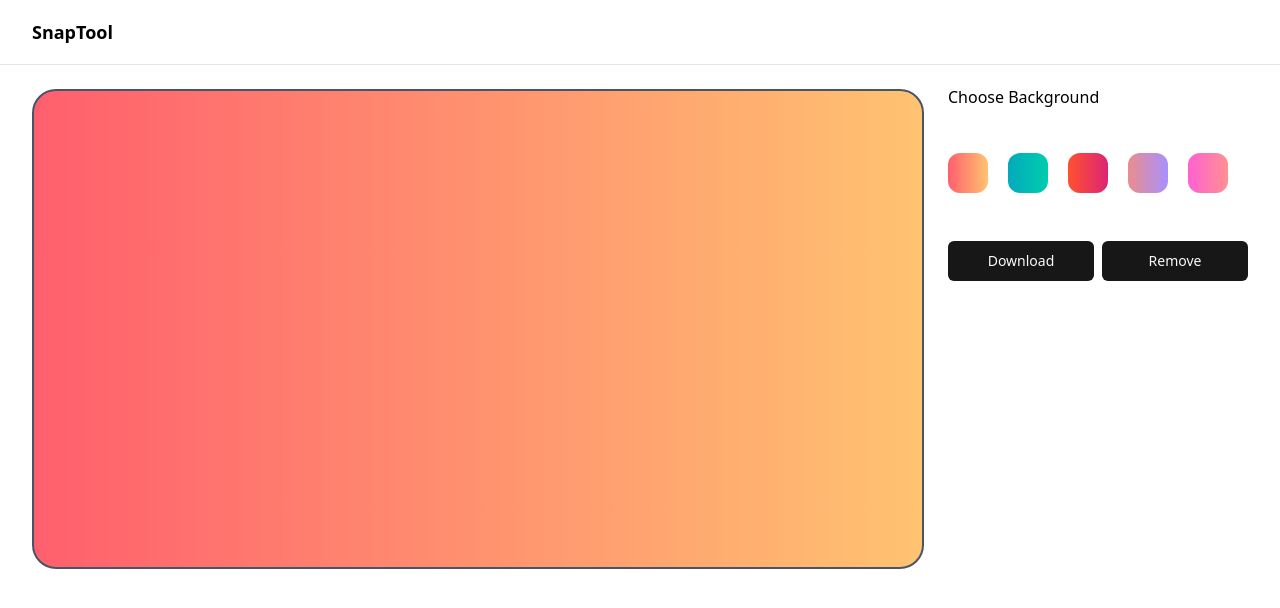
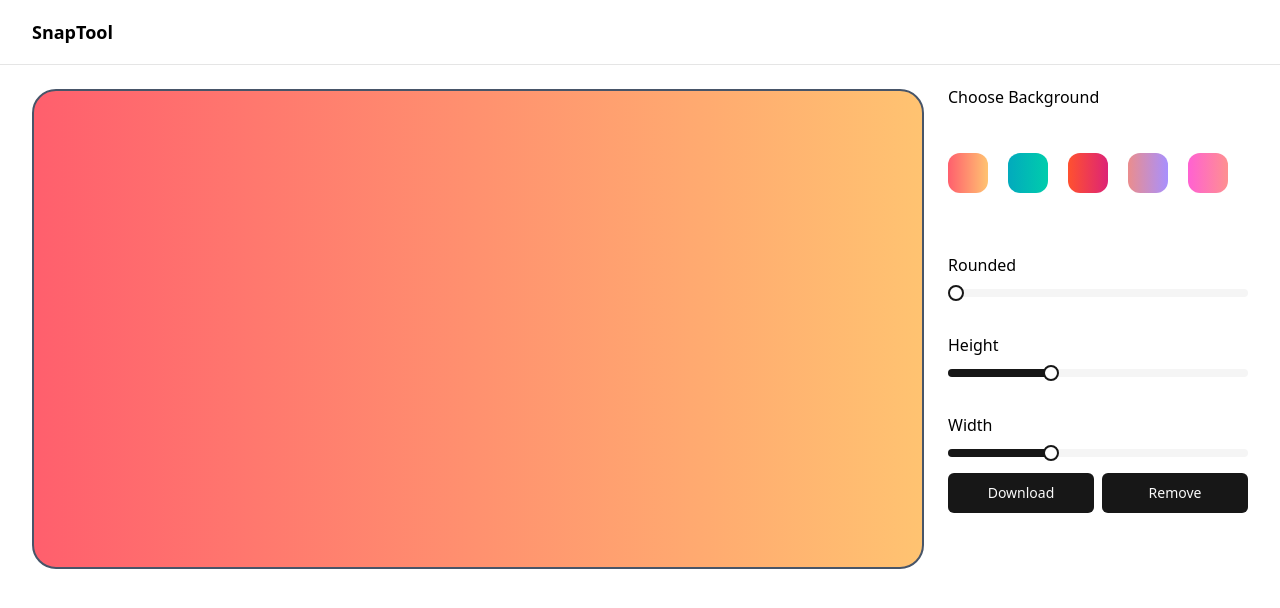
Before and after one commit to Utkarshn10/snapTool, a Next.js app in the folder snaptool/: page / in a window 1280 px wide. Shown: the top 608 px of the page. Built offline with nearby package versions, Linux system fonts and the light colour scheme.

Commit message:
sliders added

```diff
--- a/snaptool/package.json
+++ b/snaptool/package.json
@@ -13,6 +13,7 @@
     "@radix-ui/react-icons": "^1.3.0",
     "@radix-ui/react-label": "^2.0.2",
     "@radix-ui/react-separator": "^1.0.3",
+    "@radix-ui/react-slider": "^1.1.2",
     "@radix-ui/react-slot": "^1.0.2",
     "@radix-ui/react-tabs": "^1.0.4",
     "autoprefixer": "10.4.15",
--- /dev/null
+++ b/snaptool/src/components/ui/slider.jsx
@@ -0,0 +1,21 @@
+import * as React from "react"
+import * as SliderPrimitive from "@radix-ui/react-slider"
+
+import { cn } from "@/lib/utils"
+
+const Slider = React.forwardRef(({ className, ...props }, ref) => (
+  <SliderPrimitive.Root
+    ref={ref}
+    className={cn("relative flex w-full touch-none select-none items-center", className)}
+    {...props}>
+    <SliderPrimitive.Track
+      className="relative h-2 w-full grow overflow-hidden rounded-full bg-neutral-100 dark:bg-neutral-800">
+      <SliderPrimitive.Range className="absolute h-full bg-neutral-900 dark:bg-neutral-50" />
+    </SliderPrimitive.Track>
+    <SliderPrimitive.Thumb
+      className="block h-4 w-4 rounded-full border-2 border-neutral-900 bg-white ring-offset-white transition-colors focus-visible:outline-none focus-visible:ring-2 focus-visible:ring-neutral-950 focus-visible:ring-offset-2 disabled:pointer-events-none disabled:opacity-50 dark:border-neutral-50 dark:bg-neutral-950 dark:ring-offset-neutral-950 dark:focus-visible:ring-neutral-300" />
+  </SliderPrimitive.Root>
+))
+Slider.displayName = SliderPrimitive.Root.displayName
+
+export { Slider }
--- a/snaptool/src/pages/index.js
+++ b/snaptool/src/pages/index.js
@@ -10,14 +10,32 @@ import {
 import { Label } from "@/components/ui/label";
 import { Separator } from "@/components/ui/separator";
 import { Tabs, TabsContent, TabsList, TabsTrigger } from "@/components/ui/tabs";
-import { Textarea } from "@/components/ui/textarea";
+import { Slider } from "@/components/ui/slider";
 import { useDropzone } from "react-dropzone";
 
 export default function PlaygroundPage() {
   const [droppedImage, setDroppedImage] = useState(null);
+  const [imageHeight, setImageHeight] = useState(140);
+  const [imageWidth, setImageWidth] = useState(140);
+  const [imageBorder, setImageBorder] = useState(0);
 
   const onDelete = () => {
     setDroppedImage(null);
+  };
+
+  const handleBorderChange = (newValue) => {
+    console.log(newValue);
+    setImageBorder(newValue);
+  };
+
+  const handleHeightChange = (newValue) => {
+    console.log(newValue);
+    setImageHeight(newValue);
+  };
+
+  const handleWidthChange = (newValue) => {
+    console.log(newValue);
+    setImageWidth(newValue);
   };
 
   const onDrop = useCallback((acceptedFiles) => {
@@ -31,7 +49,6 @@ export default function PlaygroundPage() {
       reader.onload = function () {
         setDroppedImage(reader.result);
       };
-
       reader.readAsDataURL(imageFile);
     }
   }, []);
@@ -94,7 +111,7 @@ export default function PlaygroundPage() {
                   <div className="flex h-full flex-col space-y-4">
                     <div
                       {...getRootProps()}
-                      className={`h-full flex items-center justify-center min-h-[300px] lg:min-h-[480px] xl:min-h-[480px] w-full border-2 border-slate-600 flex items-center justify-center py-full rounded-3xl hover:cursor-pointer`}
+                      className={`h-full min-h-[300px] lg:min-h-[480px] xl:min-h-[480px] w-full border-2 border-slate-600 flex items-center justify-center py-full rounded-3xl hover:cursor-pointer`}
                       style={{
                         background: `linear-gradient(to right, ${currentBgColor.from}, ${currentBgColor.to})`,
                         backgroundSize: "cover",
@@ -102,12 +119,15 @@ export default function PlaygroundPage() {
                       }}
                     >
                       <input {...getInputProps()} />
-                      <div className="dropzone-div h-50 w-60">
+                      <div
+                        className="dropzone-div"
+                        style={{ width: `${imageWidth}px`, height: `${imageHeight}px`,  borderRadius: `${imageBorder}px` }}
+                      >
                         {droppedImage && (
                           <img
                             src={droppedImage}
                             alt="Dropped Image"
-                            className="w-60 h-60 "
+                            className={`w-full h-full`}
                             style={{ position: "relative", zIndex: 1 }}
                           />
                         )}
@@ -141,6 +161,37 @@ export default function PlaygroundPage() {
                       );
                     })}
                   </div>
+
+                  <div className="mb-2">
+                    <h1 className="my-3">Rounded</h1>
+                    <Slider
+                      defaultValue={[imageBorder]}
+                      max={100}
+                      step={1}
+                      onValueChange={handleBorderChange}
+                    />
+                  </div>
+
+                  <div className="my-2">
+                    <h1 className="my-3">Height</h1>
+                    <Slider
+                      defaultValue={[imageHeight]}
+                      max={420}
+                      step={1}
+                      onValueChange={handleHeightChange}
+                    />
+                  </div>
+
+                  <div className="my-2">
+                    <h1 className="my-3">Width</h1>
+                    <Slider
+                      defaultValue={[imageWidth]}
+                      max={420}
+                      step={1}
+                      onValueChange={handleWidthChange}
+                    />
+                  </div>
+
                   <div className="grid grid-cols-2 gap-2">
                     <Button className="w-full">Download</Button>
                     <Button className="w-full " onClick={() => onDelete()}>
```
Also changed, not shown: 1 other file (tests, documents, lock files or other folders).
